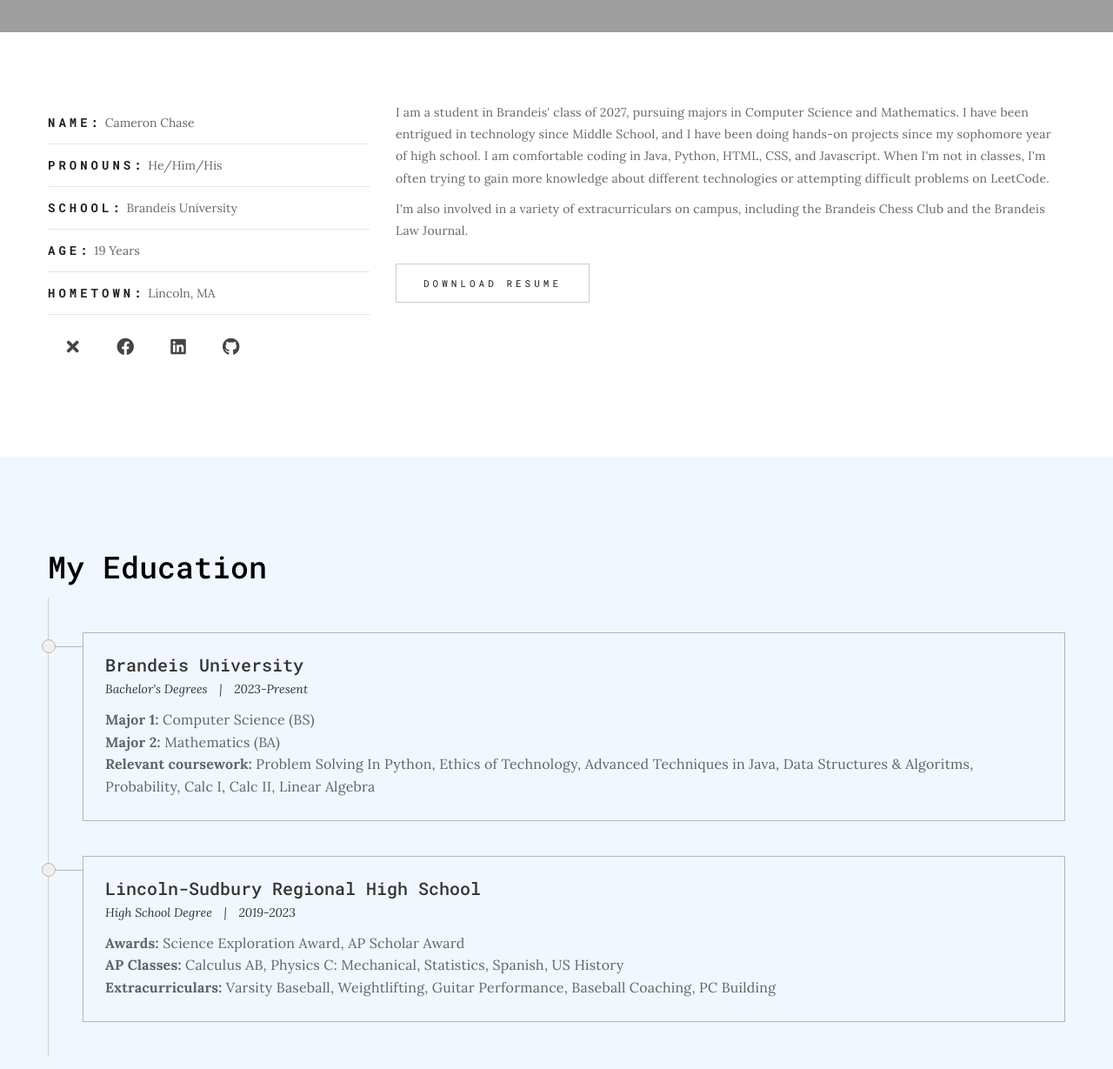
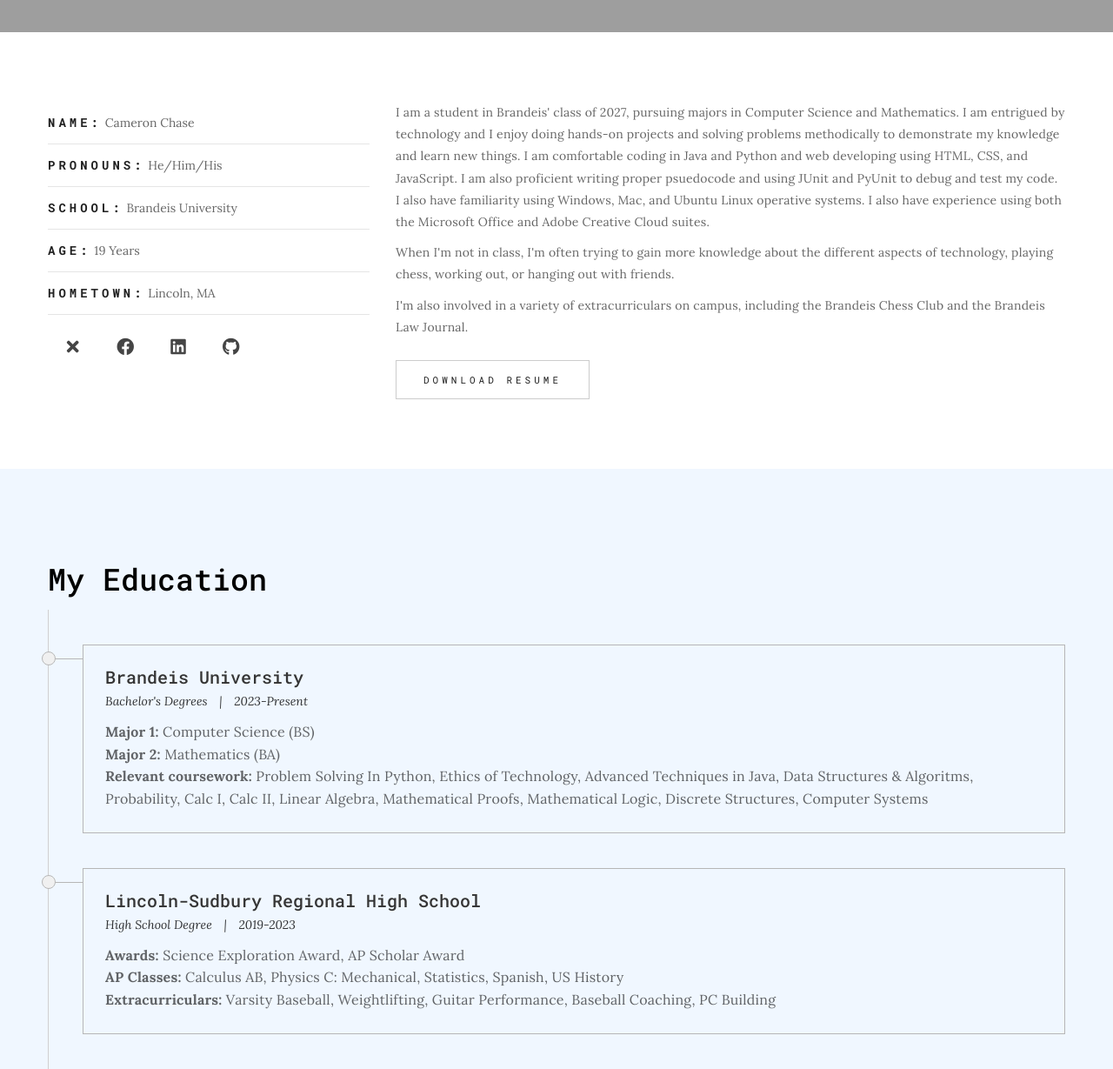
Before and after one commit to cameronschase/cameronschase.github.io, a plain HTML site: page index.html in a window 1280 px wide. Shown: the part 763-1992 px from the top of the page at 87% size. Drawn offline with Linux system fonts and the light colour scheme; grey boxes are pictures that could not be loaded.

Commit message:
bio updating

```diff
--- a/index.html
+++ b/index.html
@@ -112,15 +112,13 @@
                               <div class='about-text'>
                                    <p>
                                         I am a student in Brandeis' class of 2027, pursuing majors in Computer Science
-                                        and Mathematics. I have been entrigued in technology since Middle School, and I
-                                        have been doing hands-on projects since my sophomore year of high school. I am
-                                        comfortable coding in Java, Python, HTML, CSS, and Javascript. When I'm not in
-                                        classes, I'm often trying to gain more knowledge about different technologies or
-                                        attempting difficult problems on LeetCode.
+                                        and Mathematics. I am entrigued by technology and I enjoy doing hands-on projects and solving problems methodically to demonstrate my knowledge and learn new things. I am
+                                        comfortable coding in Java and Python and web developing using HTML, CSS, and JavaScript. I am also proficient writing proper psuedocode and using JUnit and PyUnit to debug and test my code. I also have familiarity using Windows, Mac, and Ubuntu Linux
+                                        operative systems. I also have experience using both the Microsoft Office and Adobe Creative Cloud suites.
                                    </p>
+                                   <p>When I'm not in class, I'm often trying to gain more knowledge about the different aspects of technology, playing chess, working out, or hanging out with friends.</p>
                                    <p>
-                                        I'm also involved in a variety of extracurriculars on campus, including the
-                                        Brandeis Chess Club and the Brandeis Law Journal.
+                                        I'm also involved in a variety of extracurriculars on campus, including the Brandeis Chess Club and the Brandeis Law Journal.
                                    </p>
                               </div>
                               <div class='about-btns'>
@@ -156,7 +154,7 @@
                                    <p>
                                         <b>Relevant coursework:</b> Problem Solving In Python, Ethics of Technology,
                                         Advanced Techniques in Java, Data Structures & Algoritms, Probability, Calc I, Calc II,
-                                        Linear Algebra
+                                        Linear Algebra, Mathematical Proofs, Mathematical Logic, Discrete Structures, Computer Systems
                                    </p>
                               </div>
                          </li>
@@ -284,7 +282,7 @@
                                         <p>Deis Chess is the official Brandeis Chess Club. We have two weekly meetings which promote
                                              both social and mental growth. All skill levels are welcome to join Deis Chess and
                                              attend the meetings and tournaments each semester.</p>
-                                        <p>I am currently a secretary for Deis Chess, a part of the
+                                        <p>I am currently the Treasuer of Deis Chess, a part of the
                                              Executive Board. I also exhibit impeccable attendance and help create a welcoming
                                              environment that promotes learning.</p>
                                    </div>
```
